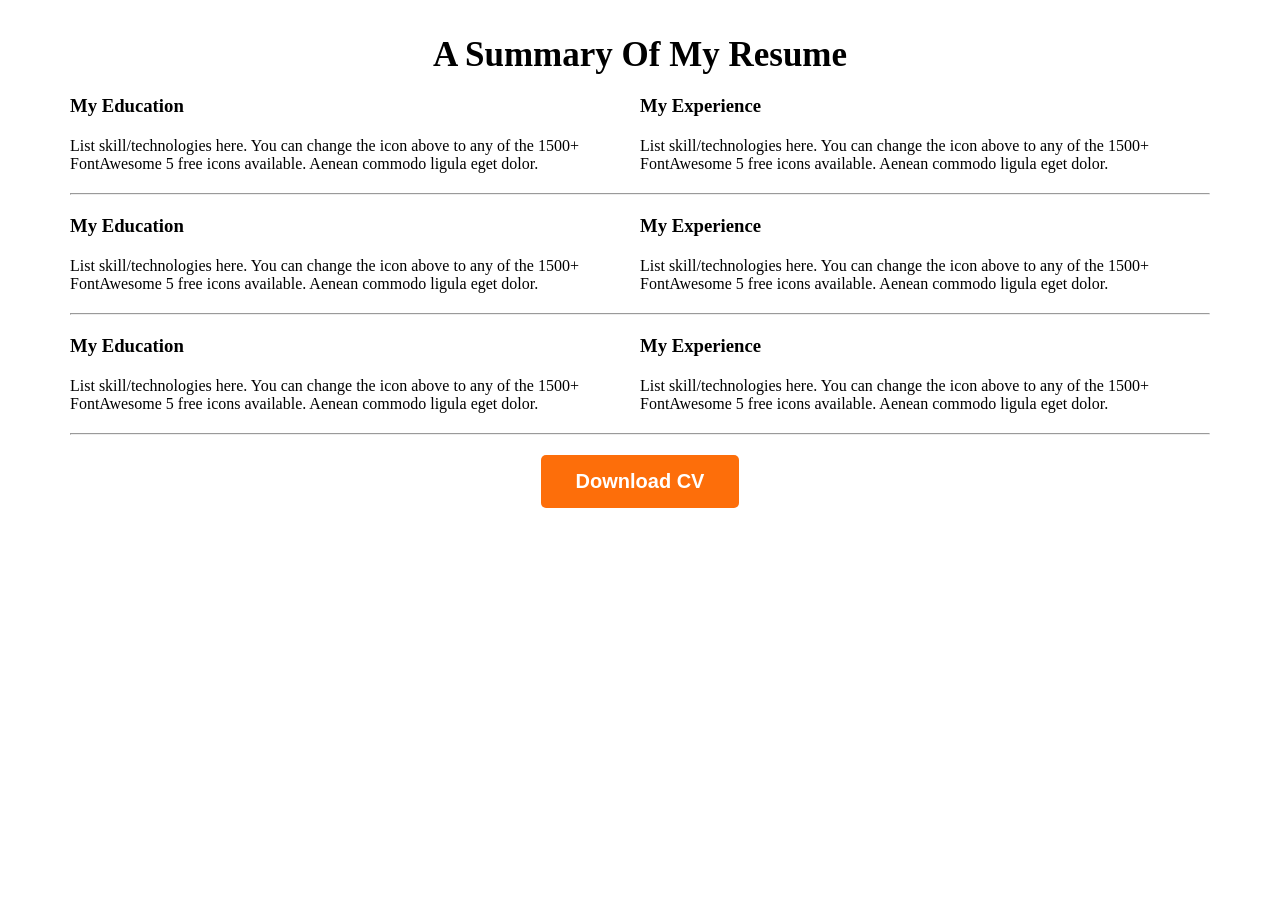
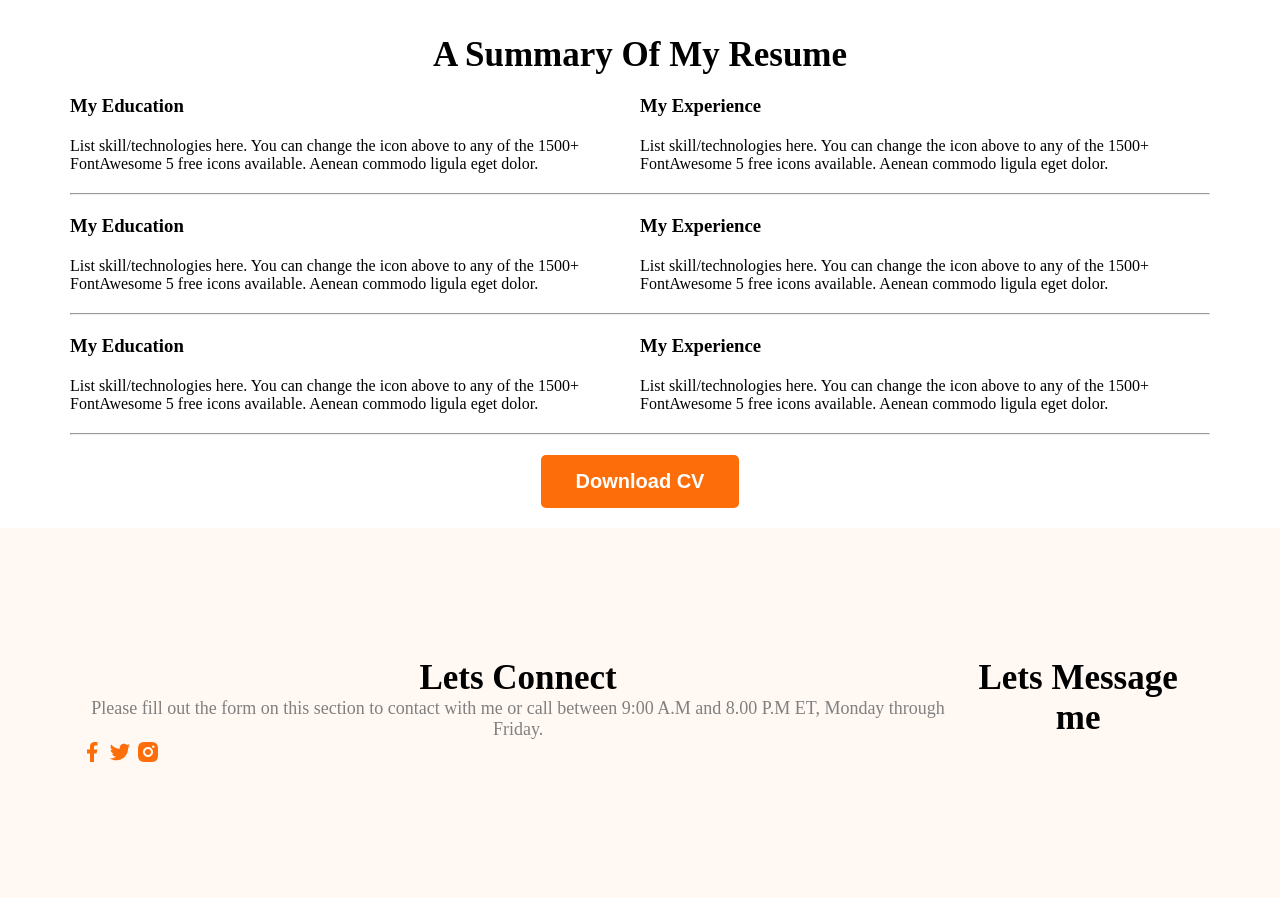
Before and after one commit to ZahidTurjo/developer-portfolio, a plain HTML site: page index.html in a window 1280 px wide. Shown: the part 1844-2742 px from the top of the page. Before the commit the page ends 2372 px from the top, so only its background shows below. Drawn offline with Linux system fonts and the light colour scheme.

Commit message:
added basic footer

```diff
--- a/index.html
+++ b/index.html
@@ -178,7 +178,28 @@
 
 
 <footer>
+    <div class="footer-container">
 
+<div class="footer-colum">
+
+
+    <h3 class="section-title">Lets Connect</h3>
+
+       <p class="section-discription">Please fill out the form on this section to contact with me or call between
+        9:00 A.M and 8.00 P.M ET, Monday through Friday.</p>
+<div class="social-link">
+<a href=""><img src="images/icons/facebook.png" alt=""></a>
+<a href=""><img src="images/icons/twitter.png" alt=""></a>
+<a href=""><img src="images/icons/insta.png" alt=""></a>
+</div>
+    </div>
+
+
+<div class="footer-colum">
+
+    <h3 class="section-title">Lets Message me</h3>
+</div>
+</div>
 </footer>
 
 </body>
--- a/styles/style.css
+++ b/styles/style.css
@@ -138,3 +138,13 @@ main{
     text-align: center;
     margin:20px;
 }
+footer{
+
+background-color:#FFF8F3;
+
+}
+.footer-container{
+    padding:130px 80px;
+    display: flex;
+    justify-content: space-around;
+}
```
